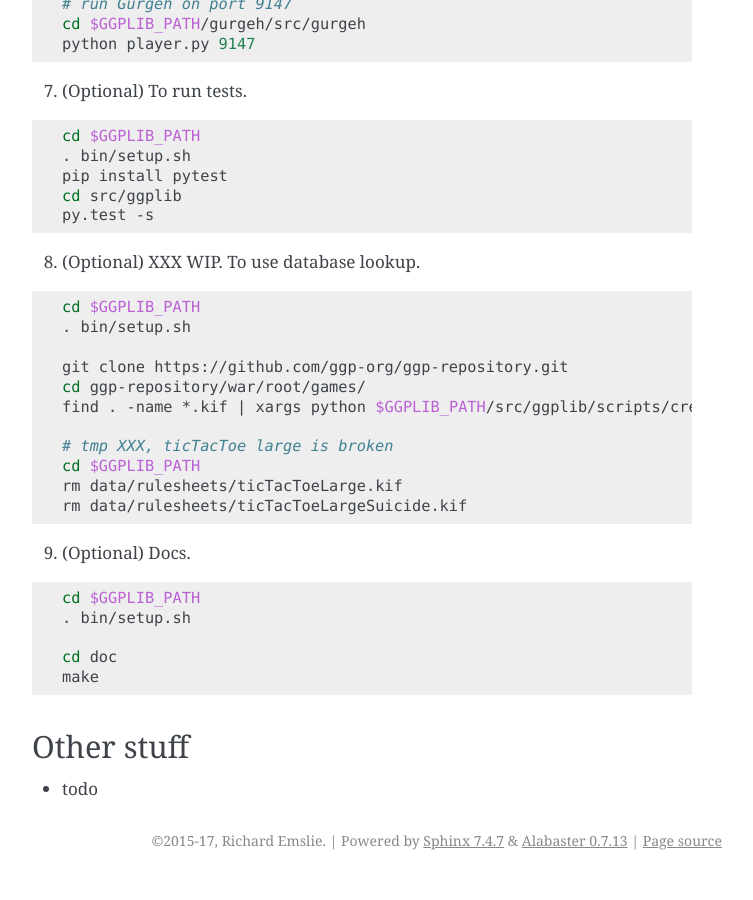
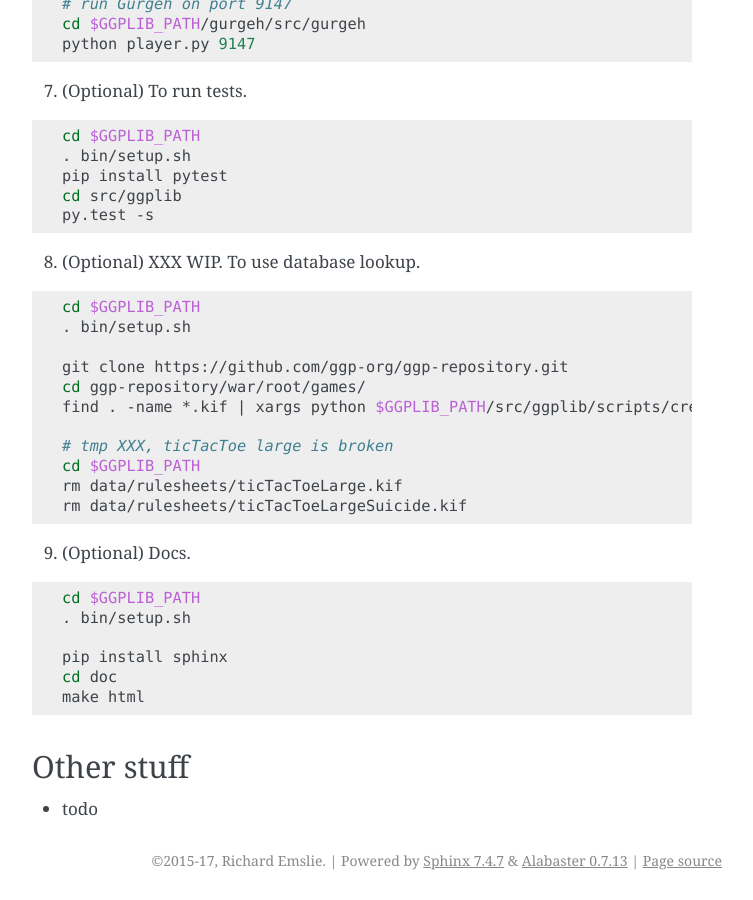
Before and after one commit to richemslie/ggplib, a Sphinx documentation site: the page built from doc/README.rst, in a window 1280 px wide and 900 px high, scrolled down 2032 px. Shown: the whole window, without its empty margins (388-1141 px from the left). Built offline with Sphinx 7.4.7, drawn with Linux system fonts in a browser that asks for light colours.

Commit message:
fix instructions for doc

```diff
--- a/doc/README.rst
+++ b/doc/README.rst
@@ -136,8 +136,9 @@ build / running instructions
     cd $GGPLIB_PATH
     . bin/setup.sh
 
+    pip install sphinx
     cd doc
-    make
+    make html
 
 
 
```
